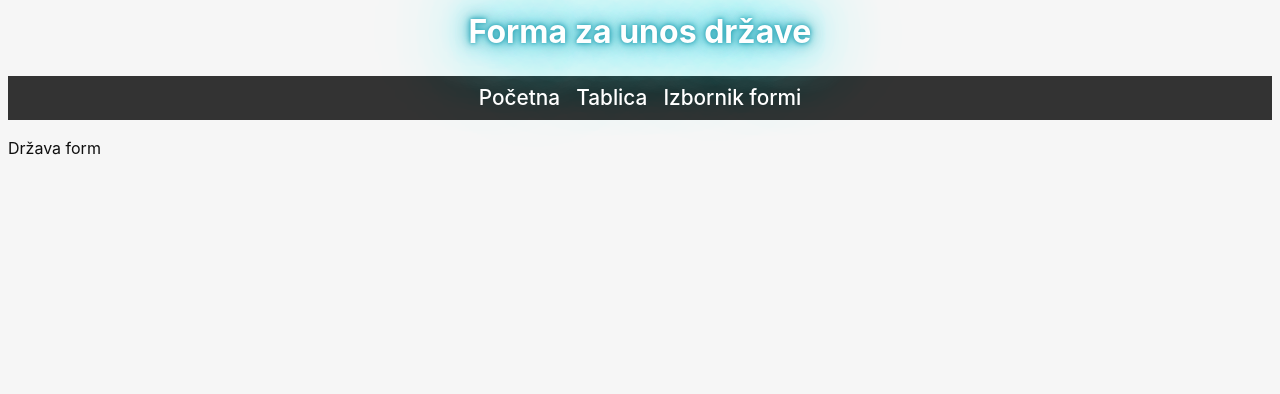
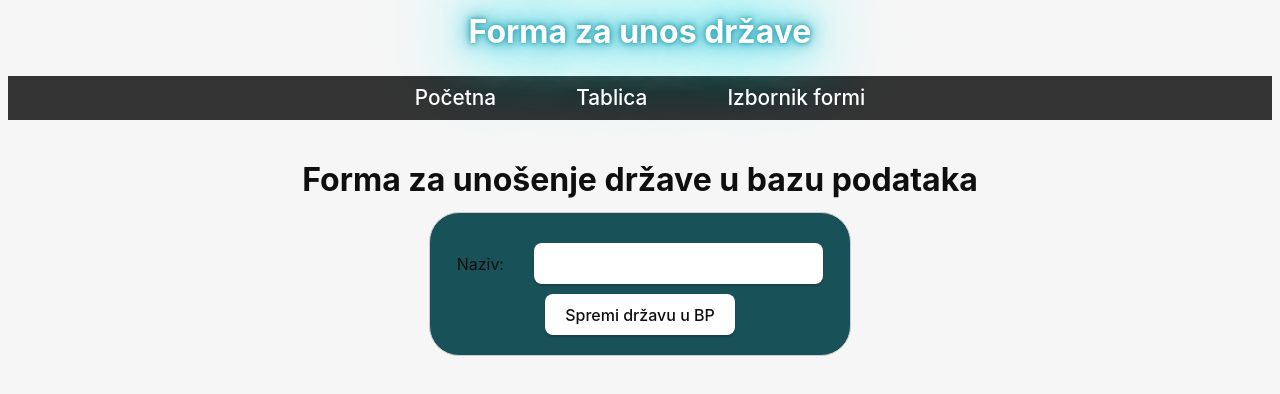
Before and after one commit to nrastija/Volonterium, a Vue app: page /forms/drzava in a window 1280 px wide. Shown: the top 394 px of the page. Built offline with nearby package versions, Linux system fonts and the light colour scheme.

Commit message:
Implement predefined structure for Drzava form integration with backend

```diff
--- a/src/views/App.vue
+++ b/src/views/App.vue
@@ -33,7 +33,6 @@ export default {
     transform: scale(1.1);
 }
 
-
 .container {
   margin: 0;
   padding-top: 10vh;
@@ -42,7 +41,6 @@ export default {
   justify-content: center;
   text-align: center;
 }
-
 
 }
 
@@ -96,6 +94,8 @@ nav {
   font-size: 1.3rem;
   color: white;
   transition:  0.75s;
+  margin-left: 2rem;
+  margin-right: 2rem;
 }
 
 .router:hover {
--- a/src/views/FormChooser.vue
+++ b/src/views/FormChooser.vue
@@ -50,7 +50,6 @@
   }
 
   .dropdown-content {
-    display: none;
     position: absolute;
     background-color: white;
     min-width: 200px;
@@ -58,7 +57,17 @@
     border-radius: 8px;
     z-index: 1;
     margin-top: 10px;
+
+    opacity: 0; /* Element je nevidljiv */
+    visibility: hidden; /* Sprečava interakciju */
+    transition: opacity 0.5s ease, visibility 0.5s ease; /* Glatki prelaz */
   }
+
+  .dropdown:hover .dropdown-content {
+    opacity: 1; /* Element postaje vidljiv */
+    visibility: visible; /* Omogućava interakciju */
+  }
+
 
   .dropdown-item {
     color: #535bf2;
@@ -80,7 +89,5 @@
     color: #4042b8;
   }
 
-  .dropdown:hover .dropdown-content {
-    display: block;
-  }
+
   </style>
--- a/src/views/input-forms/DrzavaForm.vue
+++ b/src/views/input-forms/DrzavaForm.vue
@@ -1,3 +1,71 @@
 <template>
-    <p>Država form</p>
+    <h1 class="start-title"> Forma za unošenje države u bazu podataka</h1>
+
+    <form class = "input-form">
+        <div class="form-group">
+            <label for="Naziv">Naziv:</label>
+            <input type="text" class="form-control" id="naziv" v-model="naziv">
+        </div>
+
+        <button type="submit" @click="saveDrzava">Spremi državu u BP</button>
+    </form>
 </template>
+
+<script>
+export default {
+    naziv: "Unos Države",
+    data() {
+        return {
+        naziv: "",
+        };
+    },
+    methods: {
+        saveDrzava() {
+            if (this.naziv === "") {
+                alert("Molimo unesite naziv države!");
+                return;
+            }
+
+            /*
+            Logika za unos baze
+            */
+
+            alert("Država  " + this.naziv + " je uspješno unesena u bazu podataka!");
+        },
+    },
+};
+
+</script>
+
+<style scoped>
+.input-form{
+    margin: 0 auto;
+    width: 30%;
+    padding: 20px;
+    border: 1px solid #ccc;
+    border-radius: 10px;
+    margin-top: 20px;
+
+    background-color: rgb(25, 81, 88);
+    border-radius: 30px;
+
+    display: flex;
+    flex-direction: column;
+    text-align: left;
+    align-items: center;
+    justify-content: center;
+}
+
+
+h1{
+    margin-top: 3rem;
+}
+
+.form-group{
+    margin: 10px 0;
+
+    input{
+        margin-left: 30px;
+    }
+}
+</style>
```
